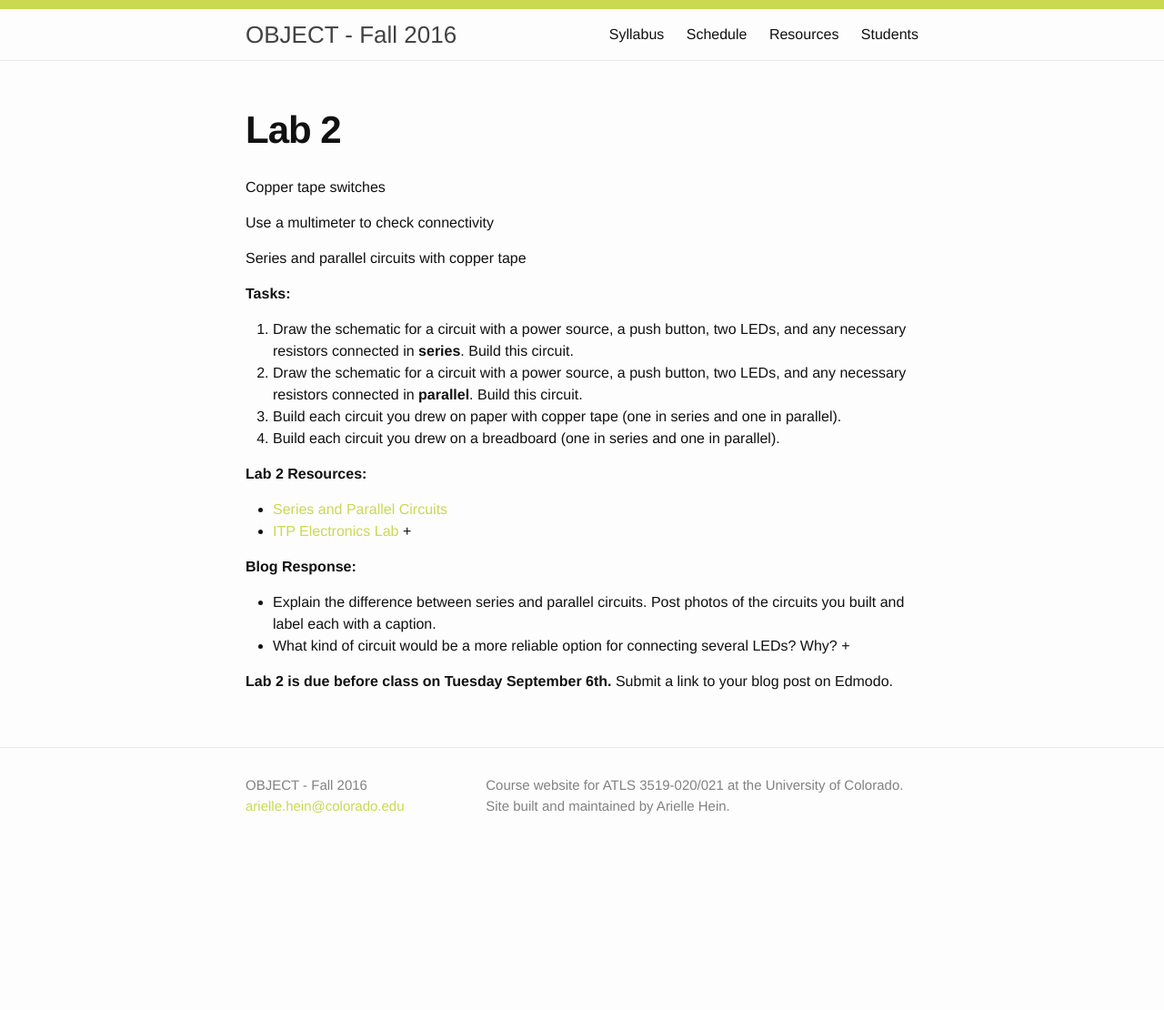
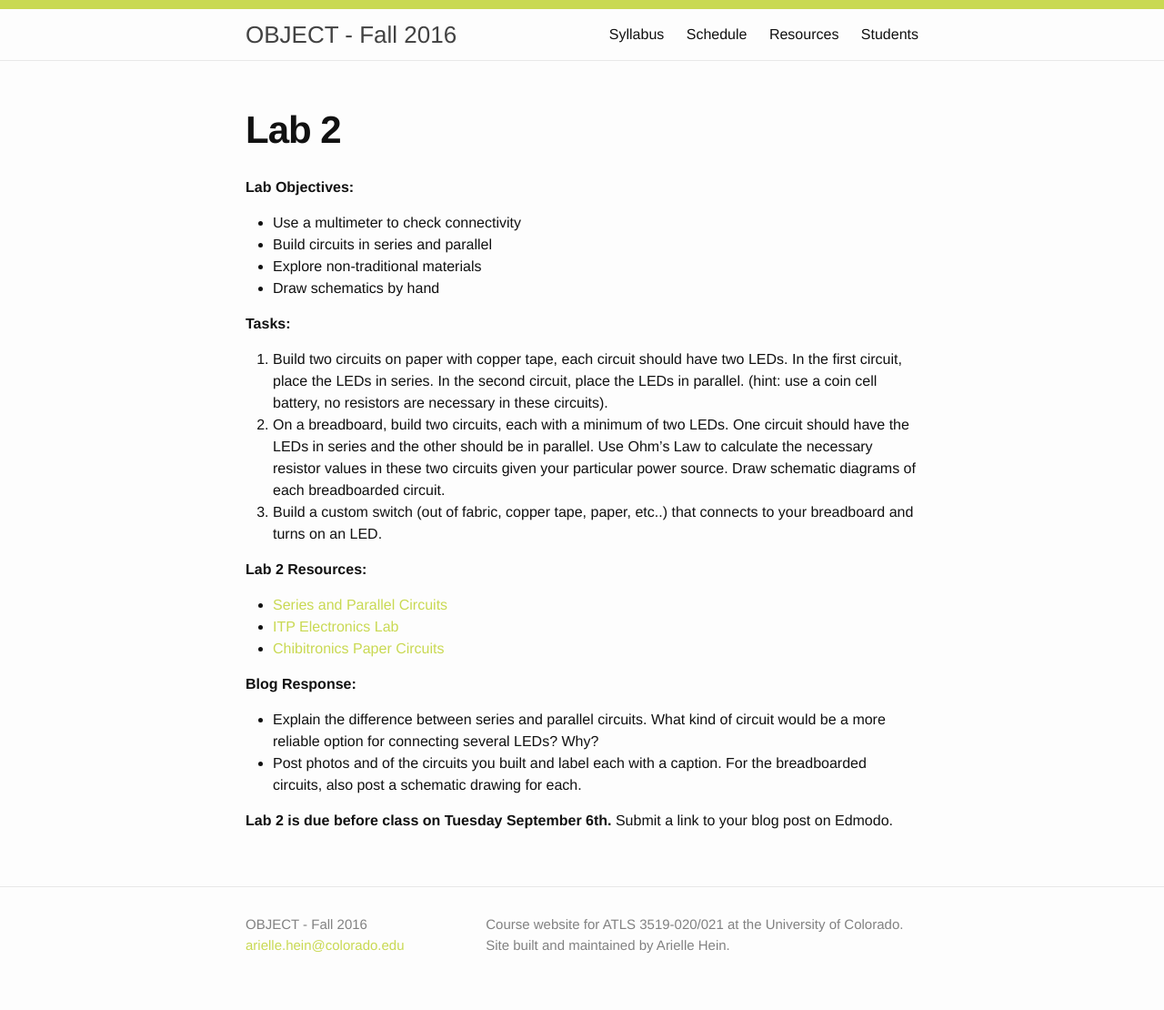
Before and after one commit to coloringchaos/object-fall-16, a Jekyll site: the page built from assignments/lab-2.md, in a window 1280 px wide. Shown: the whole page at 91% size. Built offline with Jekyll 4.4.1, drawn with Linux system fonts in a browser that asks for light colours; before the commit the page ends 957 px from its top, so only the background shows below that.

Commit message:
lab 2 updating

```diff
--- a/assignments/lab-2.md
+++ b/assignments/lab-2.md
@@ -4,33 +4,33 @@ title: Lab 2
 permalink: /lab-2/
 ---
 
-Copper tape switches
 
-Use a multimeter to check connectivity
+**Lab Objectives:**
 
-Series and parallel circuits with copper tape
++ Use a multimeter to check connectivity
++ Build circuits in series and parallel
++ Explore non-traditional materials
++ Draw schematics by hand
 
 
 
 **Tasks:**
 
-1. Draw the schematic for a circuit with a power source, a push button, two LEDs, and any necessary resistors connected in **series**. Build this circuit.
-2. Draw the schematic for a circuit with a power source, a push button, two LEDs, and any necessary resistors connected in **parallel**. Build this circuit.
-3. Build each circuit you drew on paper with copper tape (one in series and one in parallel).
-4. Build each circuit you drew on a breadboard (one in series and one in parallel).
+1. Build two circuits on paper with copper tape, each circuit should have two LEDs. In the first circuit, place the LEDs in series. In the second circuit, place the LEDs in parallel. (hint: use a coin cell battery, no resistors are necessary in these circuits).
+2. On a breadboard, build two circuits, each with a minimum of two LEDs. One circuit should have the LEDs in series and the other should be in parallel. Use Ohm's Law to calculate the necessary resistor values in these two circuits given your particular power source. Draw schematic diagrams of each breadboarded circuit.
+3. Build a custom switch (out of fabric, copper tape, paper, etc..) that connects to your breadboard and turns on an LED.
 
 
 **Lab 2 Resources:**
 
 + [Series and Parallel Circuits](https://learn.sparkfun.com/tutorials/series-and-parallel-circuits)
 + [ITP Electronics Lab](https://itp.nyu.edu/physcomp/labs/labs-electronics/electronics/)
-+
++ [Chibitronics Paper Circuits](https://chibitronics.com)
 
 **Blog Response:**
 
-+ Explain the difference between series and parallel circuits. Post photos of the circuits you built and label each with a caption.
-+ What kind of circuit would be a more reliable option for connecting several LEDs? Why?
-+
++ Explain the difference between series and parallel circuits. What kind of circuit would be a more reliable option for connecting several LEDs? Why?
++ Post photos and of the circuits you built and label each with a caption. For the breadboarded circuits, also post a schematic drawing for each.
 
 
 
```
Also changed, not shown: schedule.md (+2 -2 lines), students.md (+2 -2 lines).
